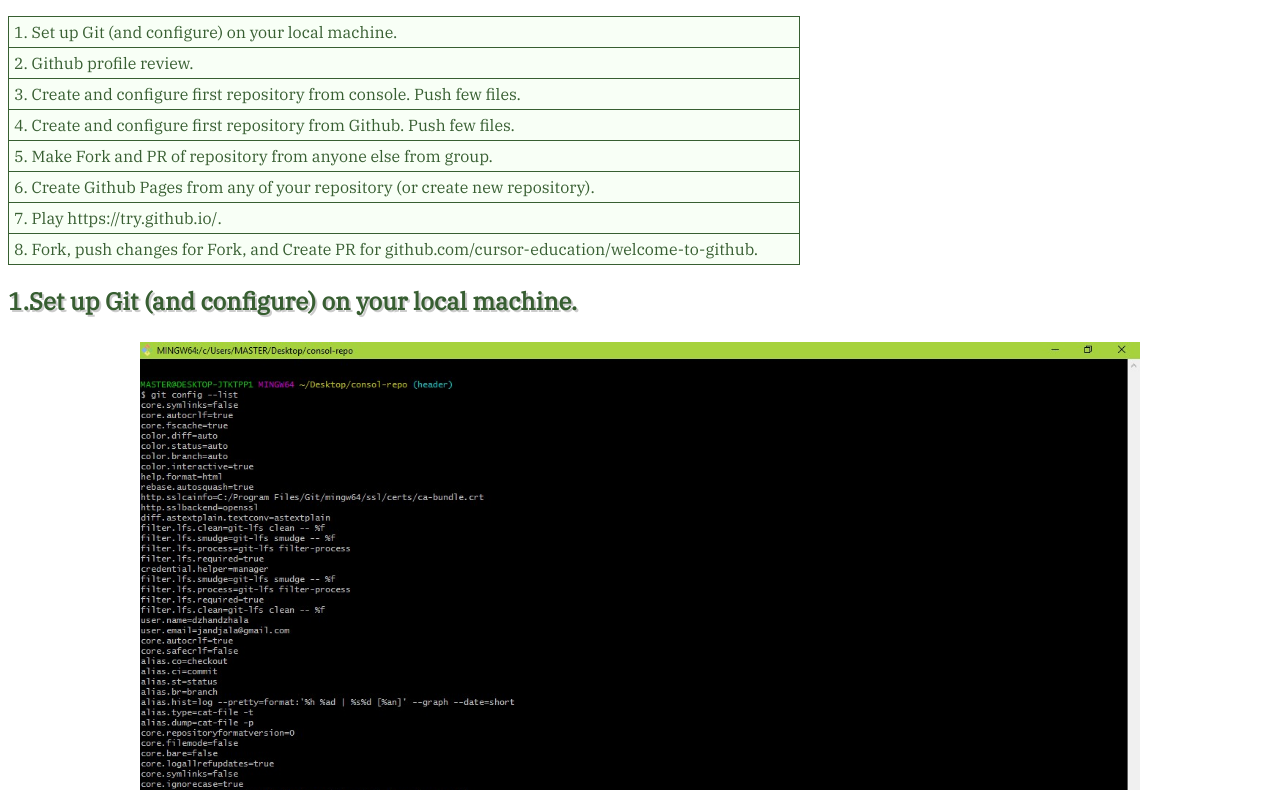
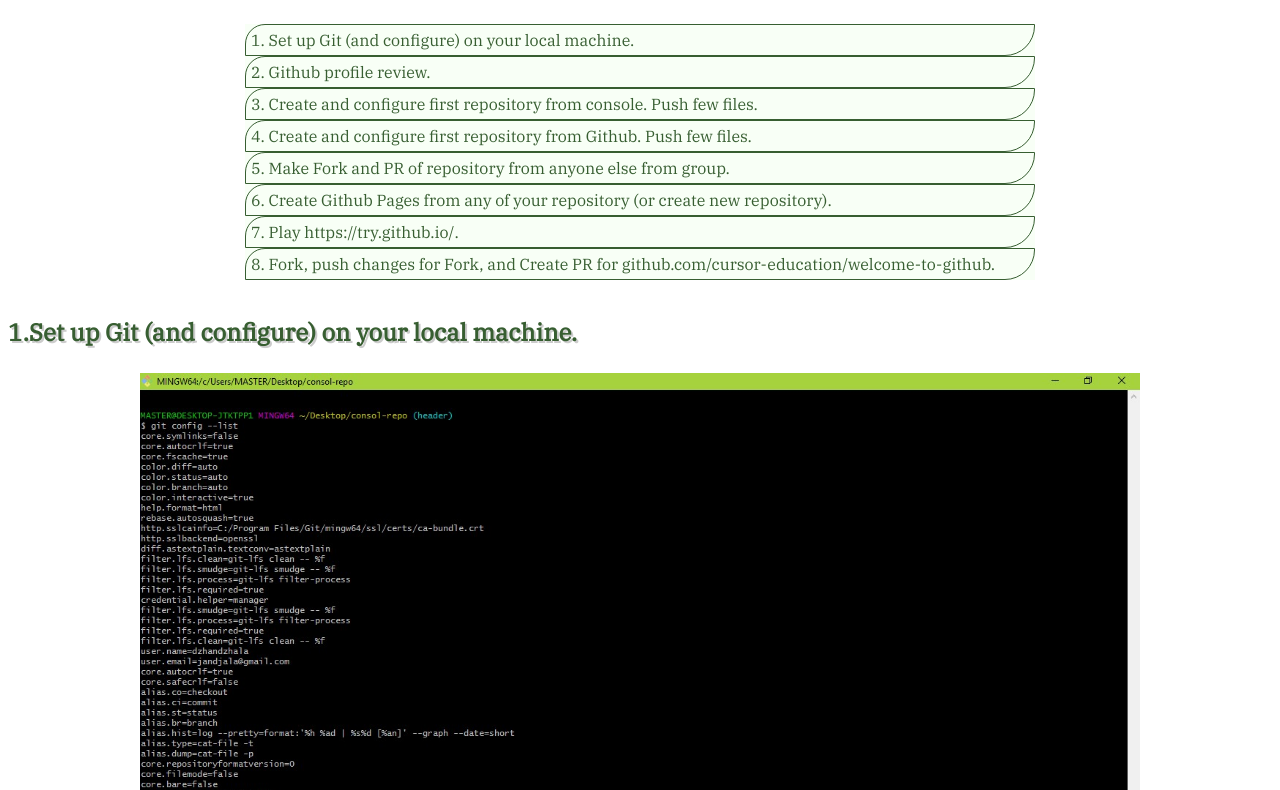
Before and after one commit to dzhandzhala/GIT, a plain HTML site: page index.html in a window 1280 px wide. Shown: the part 143-933 px from the top of the page. Drawn offline with Linux system fonts and the light colour scheme.

Commit message:
header aligned center

```diff
--- a/index.html
+++ b/index.html
@@ -7,6 +7,8 @@
 	<link href="https://fonts.googleapis.com/css?family=IBM+Plex+Serif" rel="stylesheet">
 </head>
 <body>
+	<div class="main">
+		<header class="header">
 			<h1 class="title">Git Lesson Homework</h1>
 			<nav class="menu">
 				<ol>
@@ -20,6 +22,8 @@
 					<li><a href="#eight">8. Fork, push changes for Fork, and Create PR for github.com/cursor-education/welcome-to-github.</a></li>
 				</ol>
 			</nav>
+		</header>
+	</div>
 	<div id="one" class="task" >
 		<h2 class="task-name">1.Set up Git (and configure) on your local machine.</h2>
 			<img class="img-block" src="task1/git config.jpg" alt="config">
--- a/style/stylesheet.css
+++ b/style/stylesheet.css
@@ -3,6 +3,20 @@ body {
 	color: #375e31;
 
 }
+.main {
+	display: flex;
+    width: 100%;
+    height: 100%;
+    position: relative;
+    top: 0;
+    left: 0;
+    align-items: center;
+    align-content: center;
+    justify-content: center;
+    overflow: auto;
+}
+
+
 .title {
 	color: #375e31;
 	font-size: 60px;
@@ -11,11 +25,6 @@ body {
 }
 .task-name, h3 {
 	text-shadow: 2px 2px 0px rgba(0,0,0,0.2);rgba(0,0,0,0.2);
-}
-
-.menu* {
-	margin: 0;
-	padding: 0;
 }
 
 .link {
@@ -31,18 +40,20 @@ nav ol {
 
 background-color: rgba(230, 255, 226, 0.3);
 list-style-type: none;
-border: 1px solid #375e31;
 padding: 0;
 width: 790px;
 }
+
 nav ol li {
 
-	border-bottom: 1px solid #375e31;
+	border: 0.3px solid #375e31;
 	padding: 5px;
+	border-top-left-radius: 20px;
+	border-top-right-radius: 0;
+	border-bottom-right-radius: 30px;
+	border-bottom-left-radius: 0;
 }
-nav ol li:last-child {
-  border-bottom: none;
-}
+
 nav ol li a {
 	color: #375e31;
   text-decoration: none;
```
Lines whose indentation alone changed are shown as unchanged.
